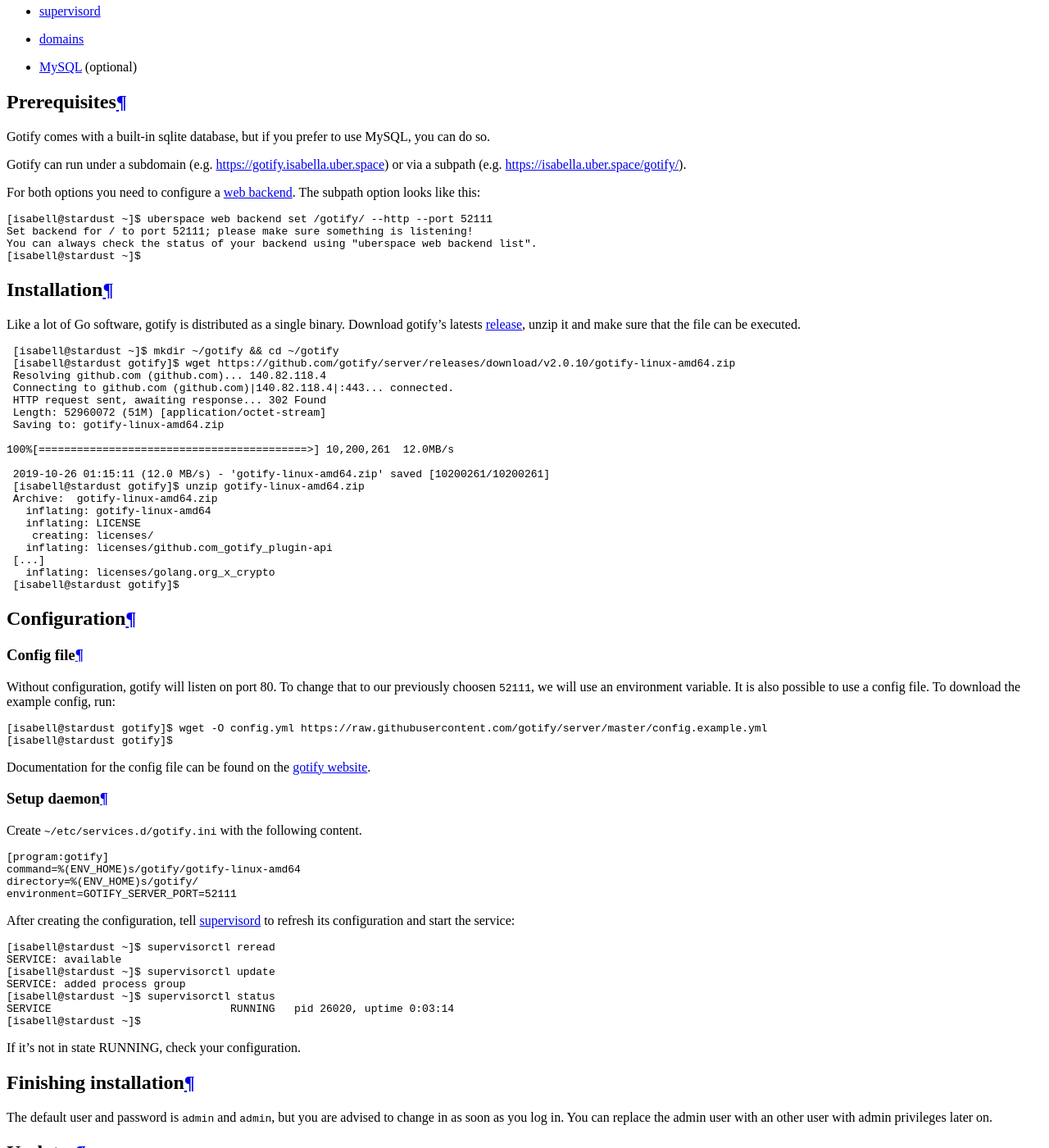
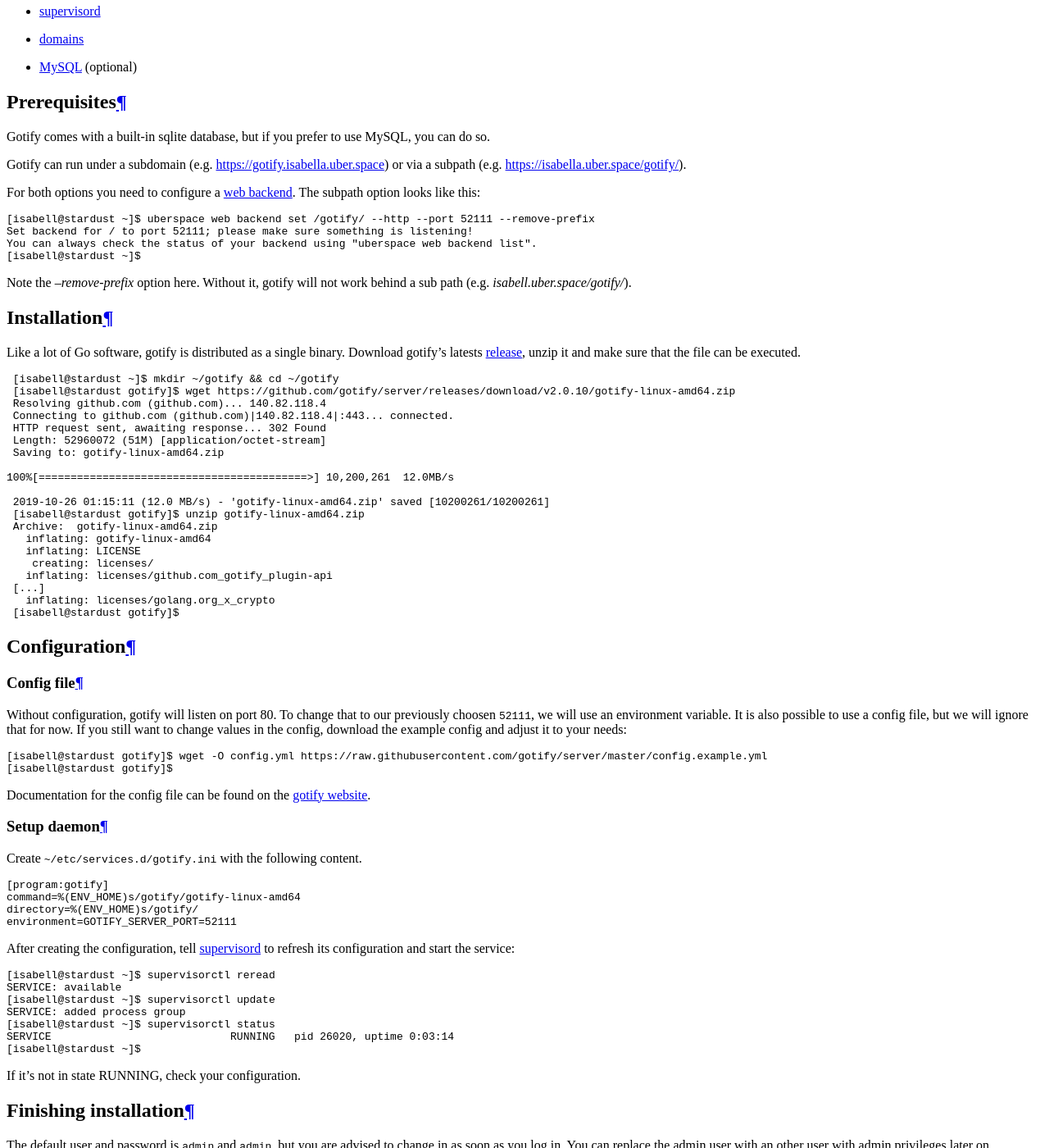
Before and after one commit to Uberspace/lab, a Sphinx documentation site: the page built from source/guide_gotify.rst, in a window 1280 px wide and 1400 px high, scrolled down 2777 px. Shown: the whole window at 82% size. Built offline with Sphinx 7.4.7 and the Read the Docs theme 2.0.0, drawn with Linux system fonts in a browser that asks for light colours.

Commit message:
Clearified --remove-prefix option for web backend.

```diff
--- a/source/guide_gotify.rst
+++ b/source/guide_gotify.rst
@@ -41,12 +41,14 @@
 
 ::
 
-  [isabell@stardust ~]$ uberspace web backend set /gotify/ --http --port 52111
+  [isabell@stardust ~]$ uberspace web backend set /gotify/ --http --port 52111 --remove-prefix
   Set backend for / to port 52111; please make sure something is listening!
   You can always check the status of your backend using "uberspace web backend list".
   [isabell@stardust ~]$
 
 .. _webbackend: https://manual.uberspace.de/web-backends.html
+
+Note the `--remove-prefix` option here. Without it, gotify will not work behind a sub path (e.g. `isabell.uber.space/gotify/`).
 
 
 Installation
@@ -85,8 +87,8 @@
 -----------
 
 Without configuration, gotify will listen on port 80. To change that to our previously choosen ``52111``,
-we will use an environment variable. It is also possible to use a config file. To download the
-example config, run:
+we will use an environment variable. It is also possible to use a config file, but we will ignore that for now.
+If you still want to change values in the config, download the example config and adjust it to your needs:
 
 ::
 
```
